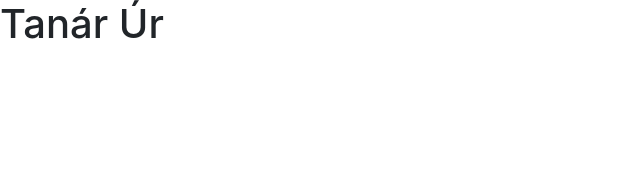
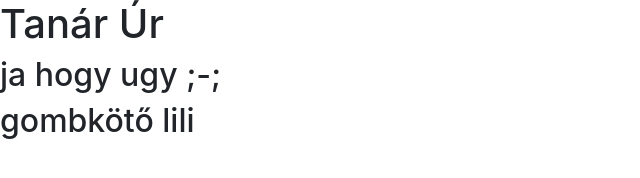
Before and after one commit to IsaacGilgames/10A_1, a plain HTML site: page index.html in a window 1280 px wide. Shown: the whole page, without its empty margins (0-640 px from the left). Drawn offline with Linux system fonts and the light colour scheme.

Commit message:
most akkor igy jo amugy
???

```diff
--- a/index.html
+++ b/index.html
@@ -13,6 +13,8 @@
 <body>
     <div >
         <h1>Tanár Úr</h1>
+        <h2>ja hogy ugy ;-;</h2>
+        <h2>gombkötő lili</h2>
     </div>
 </body>
 </html>
```
